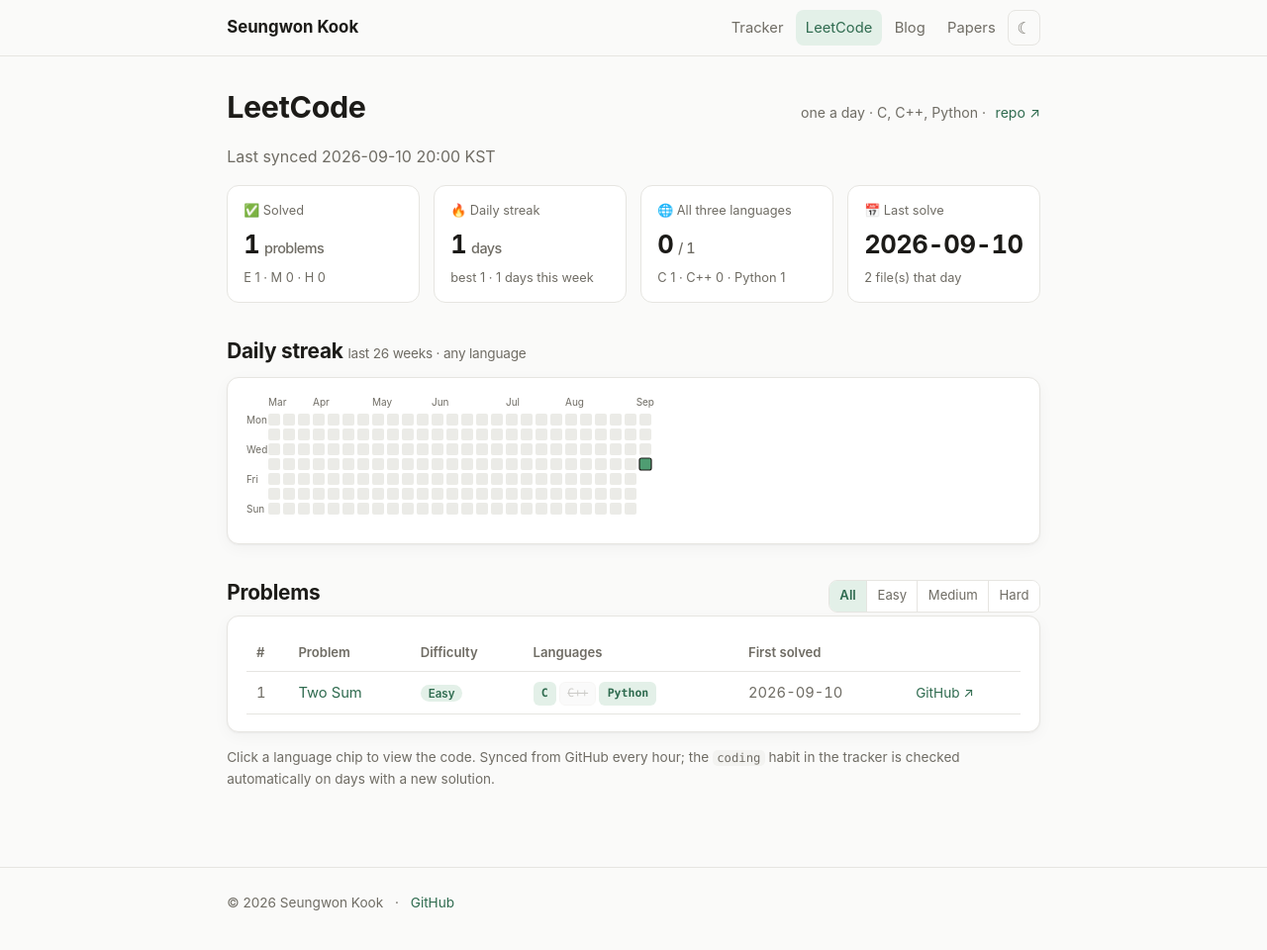
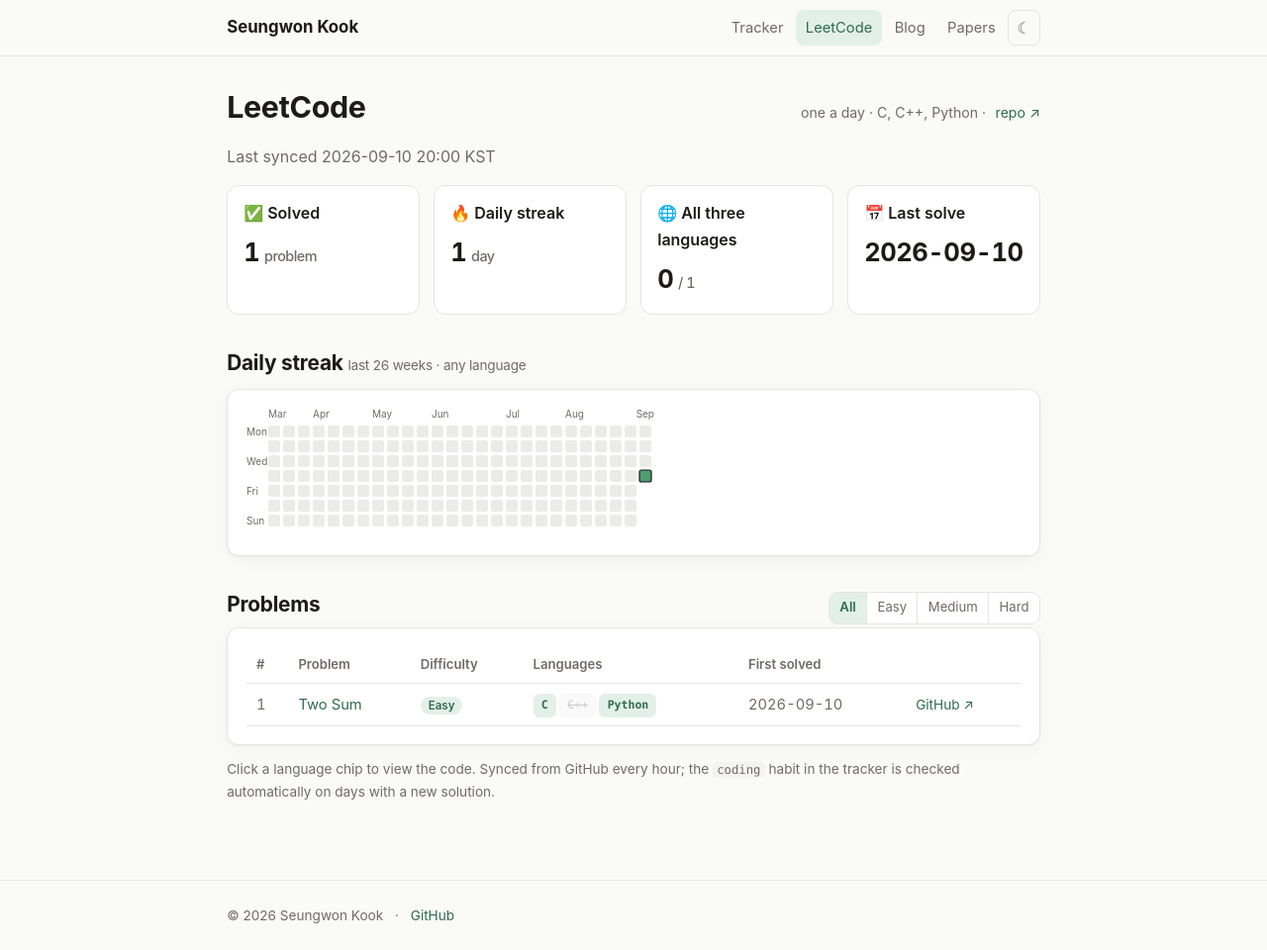
Before and after one commit to Aiant5615/Aiant5615.github.io, a Jekyll site: the page built from leetcode/index.html, in a window 1280 px wide and 960 px high. Shown: the whole window at 99% size. Built offline with Jekyll 4.4.1, drawn with Linux system fonts in a browser that asks for light colours.

Commit message:
LeetCode tiles: larger labels, no sub-text
Co-Authored-By: Claude Fable 5.1 <noreply@anthropic.com>

```diff
--- a/assets/css/style.css
+++ b/assets/css/style.css
@@ -264,6 +264,8 @@ details.more > summary { cursor: pointer; color: var(--muted); font-size: .88rem
 .log-hint code { background: rgba(0,0,0,.06); }
 .stat-late { color: var(--danger); }
 .goal-met { color: var(--accent); }
+.stat-lc .stat-label { font-size: 1rem; color: var(--text); font-weight: 600; }
+.stat-lc .stat-value { margin-top: .35rem; }
 #stats { margin-top: 2.4rem; }
 #stats .grid + .grid { margin-top: .9rem; }
 .pips { display: flex; gap: 4px; margin: .45rem 0 .2rem; }
--- a/assets/js/leetcode.js
+++ b/assets/js/leetcode.js
@@ -32,13 +32,12 @@
   }
 
   function renderStats(root) {
-    const tile = (l, v, s) => `<div class="stat"><div class="stat-label">${l}</div><div class="stat-value">${v}</div><div class="stat-sub">${s}</div></div>`;
-    const diff = ["Easy", "Medium", "Hard"].map(d => `${d[0]} ${P.filter(p => p.difficulty === d).length}`).join(" · ");
+    const tile = (l, v) => `<div class="stat stat-lc"><div class="stat-label">${l}</div><div class="stat-value">${v}</div></div>`;
     root.innerHTML = `<div class="grid grid-4">
-      ${tile("✅ Solved", `${total}<span class="unit">problems</span>`, diff)}
-      ${tile("🔥 Daily streak", `${streak()}<span class="unit">days</span>`, `best ${best()} · ${thisWeek} days this week`)}
-      ${tile("🌐 All three languages", `${all3}<span class="unit">/ ${total}</span>`, LANGS.map(([k, l]) => `${l} ${perLang[k]}`).join(" · "))}
-      ${tile("📅 Last solve", days.length ? days[days.length - 1] : "–", days.length ? `${byDay[days[days.length - 1]]} file(s) that day` : "")}
+      ${tile("✅ Solved", `${total}<span class="unit">${total === 1 ? "problem" : "problems"}</span>`)}
+      ${tile("🔥 Daily streak", `${streak()}<span class="unit">${streak() === 1 ? "day" : "days"}</span>`)}
+      ${tile("🌐 All three languages", `${all3}<span class="unit">/ ${total}</span>`)}
+      ${tile("📅 Last solve", days.length ? days[days.length - 1] : "–")}
     </div>`;
   }
 
```
